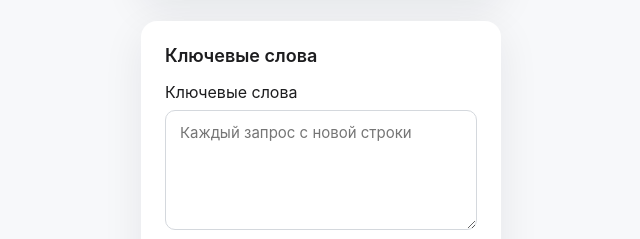
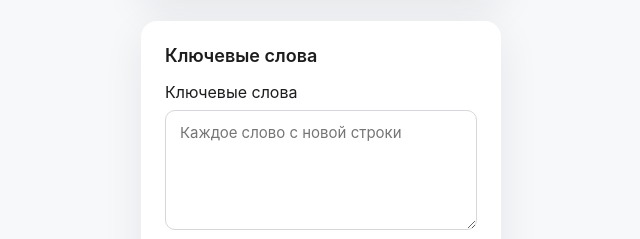
Before and after one commit to safeiris/content, a plain HTML site: page frontend_demo/index.html in a window 1280 px wide. Shown: the part 1546-1785 px from the top of the page, 163-803 px from the left. Drawn offline with Linux system fonts and the light colour scheme; no server answers.

Commit message:
Update placeholder for keywords field

```diff
--- a/frontend_demo/index.html
+++ b/frontend_demo/index.html
@@ -114,7 +114,7 @@
                 <div class="form-card__body">
                   <div class="form-row">
                     <label for="keywords-input">Ключевые слова</label>
-                    <textarea id="keywords-input" rows="4" placeholder="Каждый запрос с новой строки"></textarea>
+                    <textarea id="keywords-input" rows="4" placeholder="Каждое слово с новой строки"></textarea>
                     <p class="field-hint">Можно оставить пустым — ключевые слова не будут добавлены.</p>
                   </div>
                   <div class="keyword-mode-group" role="group" aria-labelledby="keyword-mode-label">
```
